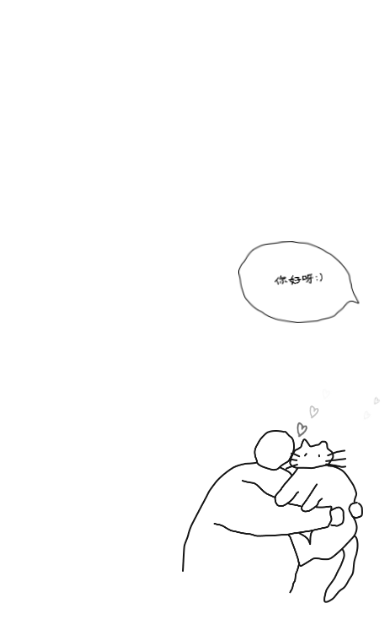
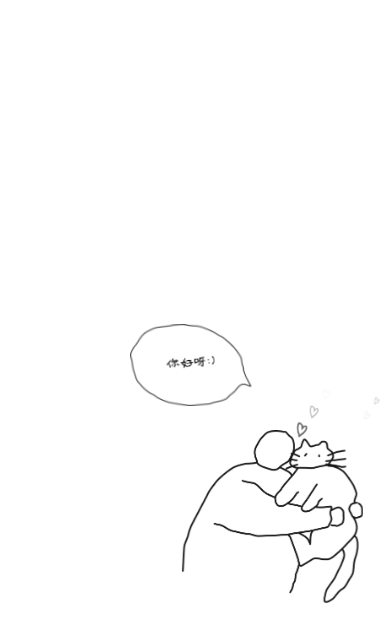
Before and after one commit to lemon123-1m/lemon123-1m.github.io, a plain HTML site: page index.html in a window 390 px wide. Shown: the part 199-840 px from the top of the page. Drawn offline with Linux system fonts and the light colour scheme.

Commit message:
fix: 气泡锚定猫容器，始终保持左上关系且不重叠

```diff
--- a/index.html
+++ b/index.html
@@ -133,11 +133,13 @@
           <img class="about-flower flower-small flower-bottom" src="./assets/doodles/flower-3.png" alt="" />
         </div>
         <div class="home-art">
-          <div class="hello-bubble" tabindex="0" aria-label="你好呀：）">
-            <img class="bubble-shape" src="./assets/doodles/bubble.png" alt="" />
-            <img class="hello-text-img" src="./assets/doodles/hello-text.png" alt="你好呀：）" />
+          <div class="cat-scene">
+            <div class="hello-bubble" tabindex="0" aria-label="你好呀：）">
+              <img class="bubble-shape" src="./assets/doodles/bubble.png" alt="" />
+              <img class="hello-text-img" src="./assets/doodles/hello-text.png" alt="你好呀：）" />
+            </div>
+            <img class="home-cat" src="./assets/doodles/hug-cat.png" alt="手绘抱着猫的人" />
           </div>
-          <img class="home-cat" src="./assets/doodles/hug-cat.png" alt="手绘抱着猫的人" />
           <div class="heart-trail heart-trail-a" aria-hidden="true">
             <img class="heart-pop" src="./assets/doodles/heart.png" alt="" style="--i: 0; --x: 0px; --y: 0px; --s: 0.6" />
             <img class="heart-pop" src="./assets/doodles/heart.png" alt="" style="--i: 1; --x: 12px; --y: -18px; --s: 0.52" />
--- a/styles.css
+++ b/styles.css
@@ -186,8 +186,8 @@ h1 {
 
 .hello-bubble {
   position: absolute;
-  top: clamp(240px, 33vh, 340px);
-  right: clamp(200px, 25vw, 400px);
+  right: 62%;
+  bottom: calc(100% + 15%);
   width: clamp(173px, 16.7vw, 253px);
   aspect-ratio: 542 / 369;
   cursor: default;
@@ -825,12 +825,17 @@ h1 {
   user-select: none;
 }
 
-.home-cat {
+.cat-scene {
   position: absolute;
   right: clamp(58px, 10vw, 170px);
   bottom: clamp(30px, 6vh, 76px);
   width: min(27.2vw, 344px);
   max-width: 36.8vh;
+}
+
+.home-cat {
+  display: block;
+  width: 100%;
   height: auto;
   pointer-events: none;
   user-select: none;
@@ -1155,8 +1160,6 @@ h2 {
   }
 
   .hello-bubble {
-    top: clamp(432px, 52vh, 462px);
-    right: clamp(28px, 8vw, 44px);
     width: min(31.3vw, 120px);
   }
 
@@ -1285,7 +1288,7 @@ h2 {
     font-size: clamp(12px, 3.3vw, 16px);
   }
 
-  .home-cat {
+  .cat-scene {
     right: clamp(18px, 7vw, 34px);
     bottom: clamp(22px, 5vh, 42px);
     width: min(46.4vw, 208px);
```
